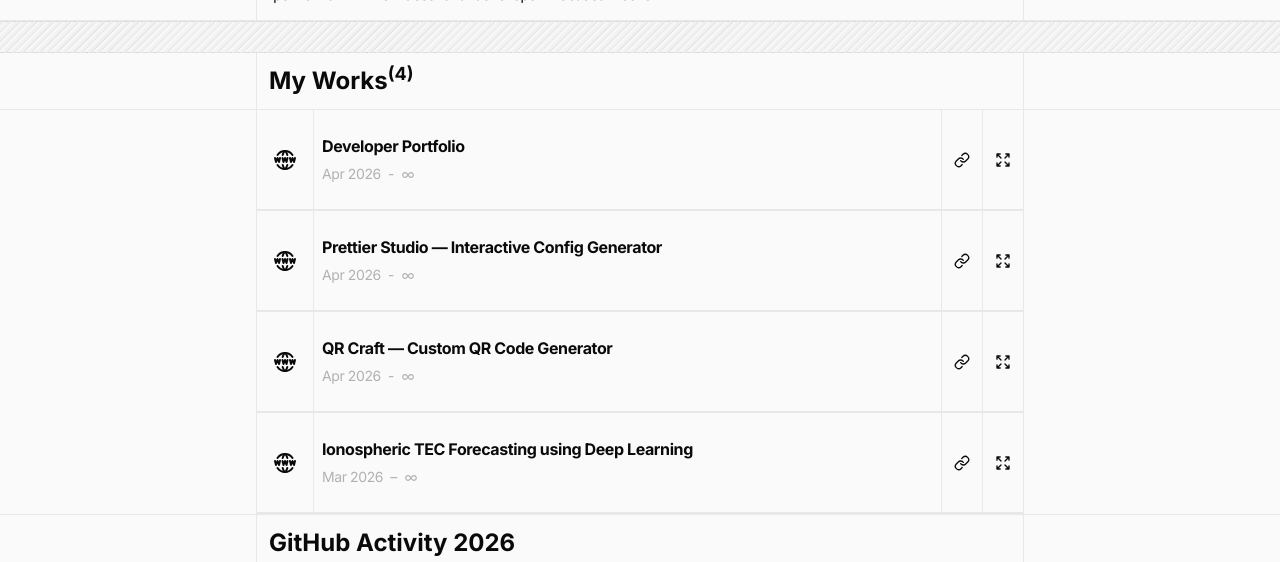
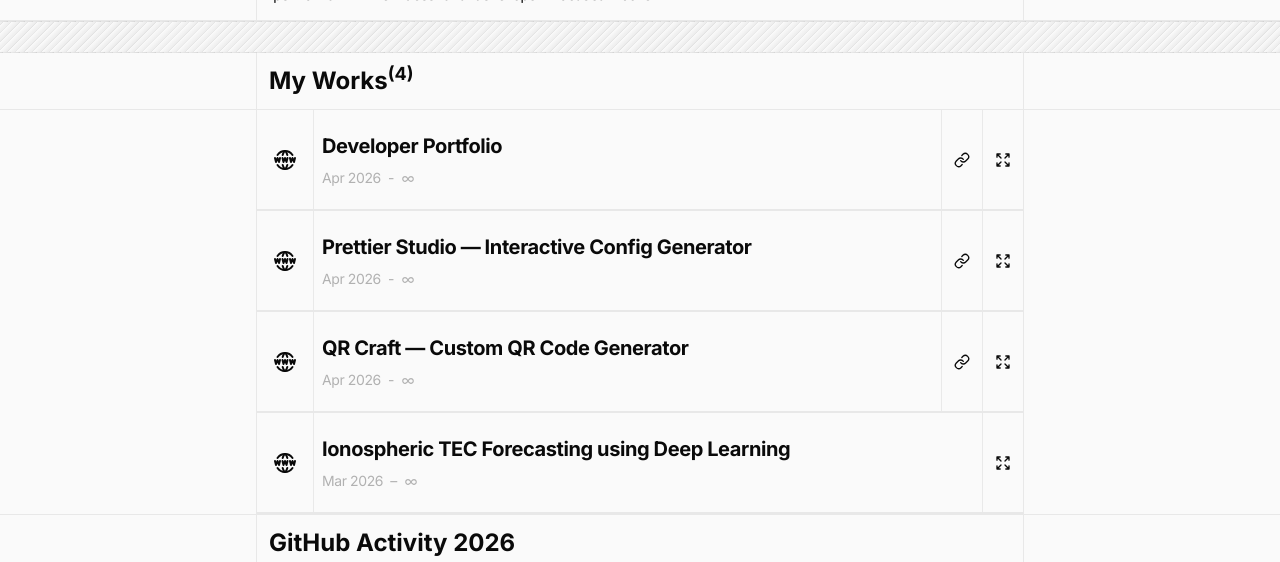
Before and after one commit to codewithavra/codewithavra.dev, a React (Vite) app: page / in a window 1280 px wide. Shown: the part 1420-1982 px from the top of the page. Built offline with nearby package versions, Linux system fonts and the light colour scheme; a web font is replaced by a local one.

Commit message:
Update Work section to enhance project label styling and implement conditional rendering for deployed links.

```diff
--- a/src/sections/Work.tsx
+++ b/src/sections/Work.tsx
@@ -30,10 +30,10 @@ const Work = () => {
               <TbWorldWww />
               </div>
               <div className="w-full h-full tracking-tight leading-tight flex flex-col justify-center items-start gap-2 p-2 whitespace-pre-wrap">
-                <p className="font-bold">{item.label}</p>
+                <p className="font-bold text-lg sm:text-xl">{item.label}</p>
                 <p className="text-xs sm:text-sm text-foreground/30 inline">{item.timeline} <BiInfinite className="inline text-sm sm:text-md" /></p>
               </div>
-              <a href={item.deployedLink} className="px-3 h-full w-fit flex justify-center items-center border-l bdr-box"><LuLink /></a>
+              {item.deployedLink && <a href={item.deployedLink} className="px-3 h-full w-fit flex justify-center items-center border-l bdr-box"><LuLink /></a>}
               <button
                 onClick={() =>
                   setExpand((prev) =>
```
